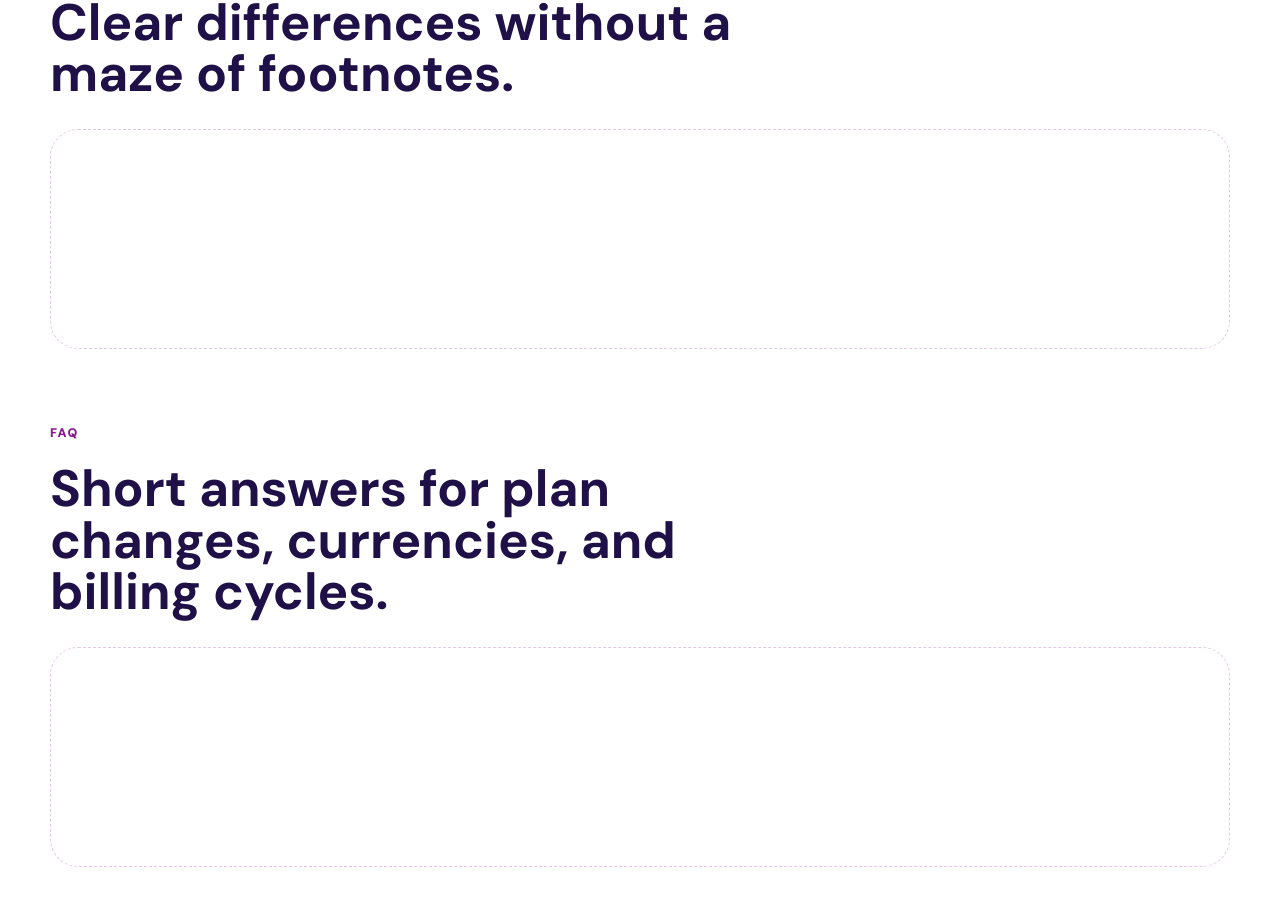
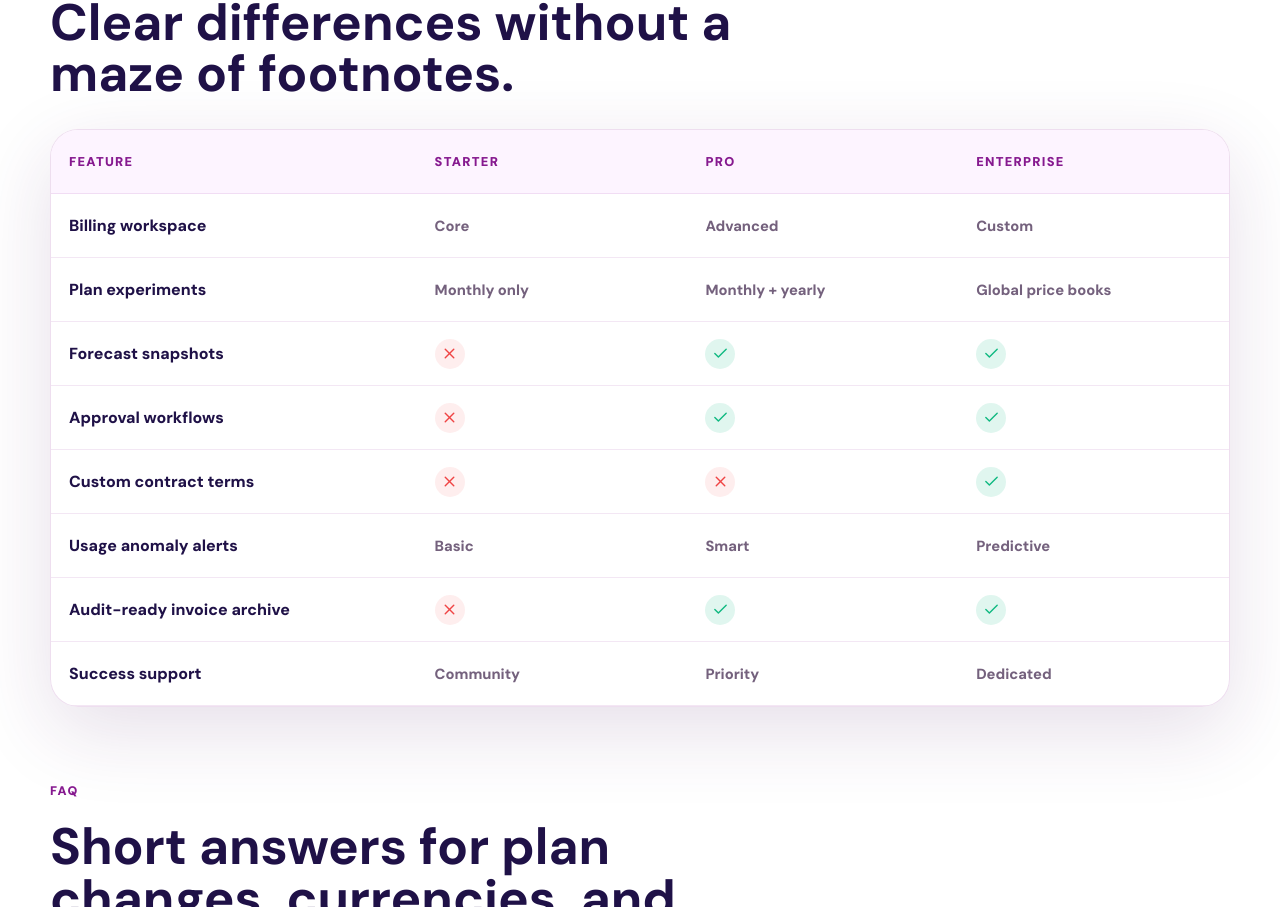
Before and after one commit to ShreeBohara/50-Days-of-Creative-Frontend, a React (Vite) app in the folder day-35-pricing-page/: page / in a window 1280 px wide. Shown: the part 2532-3439 px from the top of the page. Before the commit the page ends 3399 px from the top, so only its background shows below. Built offline with nearby package versions, Linux system fonts and the light colour scheme.

Commit message:
day-35: comparison-matrix — feature table and scroll animations

```diff
--- a/day-35-pricing-page/src/App.css
+++ b/day-35-pricing-page/src/App.css
@@ -398,6 +398,84 @@
   background: rgba(255, 255, 255, 0.56);
 }
 
+.comparison-shell {
+  margin-top: 30px;
+  overflow-x: auto;
+  border: 1px solid rgba(134, 25, 143, 0.14);
+  border-radius: 28px;
+  background: rgba(255, 255, 255, 0.82);
+  box-shadow: var(--shadow);
+}
+
+.comparison-grid {
+  display: grid;
+  grid-template-columns: minmax(220px, 1.35fr) repeat(3, minmax(150px, 1fr));
+  min-width: 760px;
+}
+
+.matrix-head,
+.matrix-row > div {
+  display: flex;
+  align-items: center;
+  min-height: 64px;
+  padding: 16px 18px;
+  border-bottom: 1px solid rgba(134, 25, 143, 0.1);
+}
+
+.matrix-head {
+  position: sticky;
+  top: 0;
+  z-index: 1;
+  color: var(--violet-strong);
+  font-size: 0.8rem;
+  font-weight: 900;
+  letter-spacing: 0.1em;
+  text-transform: uppercase;
+  background: rgba(253, 244, 255, 0.96);
+}
+
+.matrix-row {
+  display: contents;
+}
+
+.matrix-row > div {
+  color: var(--ink);
+  font-weight: 800;
+  transition: background 180ms ease;
+}
+
+.matrix-row:hover > div {
+  background: rgba(249, 115, 22, 0.07);
+}
+
+.matrix-feature {
+  justify-content: flex-start;
+}
+
+.matrix-icon {
+  display: inline-grid;
+  width: 30px;
+  height: 30px;
+  place-items: center;
+  border-radius: 999px;
+}
+
+.matrix-check {
+  color: var(--success);
+  background: rgba(16, 185, 129, 0.13);
+}
+
+.matrix-x {
+  color: var(--danger);
+  background: rgba(239, 68, 68, 0.09);
+}
+
+.matrix-text {
+  color: var(--muted);
+  font-size: 0.92rem;
+  font-weight: 800;
+}
+
 .pricing-grid {
   display: grid;
   grid-template-columns: repeat(3, minmax(0, 1fr));
--- a/day-35-pricing-page/src/App.jsx
+++ b/day-35-pricing-page/src/App.jsx
@@ -10,10 +10,11 @@ import {
 } from 'lucide-react'
 import gsap from 'gsap'
 import { Flip } from 'gsap/Flip'
-import { pricingPlans } from './content'
+import { ScrollTrigger } from 'gsap/ScrollTrigger'
+import { comparisonRows, pricingPlans } from './content'
 import './App.css'
 
-gsap.registerPlugin(Flip)
+gsap.registerPlugin(Flip, ScrollTrigger)
 
 const formatUsd = (value) =>
   new Intl.NumberFormat('en-US', {
@@ -182,6 +183,97 @@ function PricingCard({ plan, billingCycle }) {
   )
 }
 
+function MatrixValue({ value }) {
+  if (typeof value === 'boolean') {
+    return (
+      <span className={`matrix-icon ${value ? 'matrix-check' : 'matrix-x'}`} aria-label={value ? 'Included' : 'Not included'}>
+        {value ? <Check size={17} aria-hidden="true" /> : <X size={17} aria-hidden="true" />}
+      </span>
+    )
+  }
+
+  return <span className="matrix-text">{value}</span>
+}
+
+function ComparisonMatrix() {
+  const matrixRef = useRef(null)
+
+  useEffect(() => {
+    const node = matrixRef.current
+    if (!node) {
+      return undefined
+    }
+
+    const reduceMotion = window.matchMedia('(prefers-reduced-motion: reduce)').matches
+    if (reduceMotion) {
+      return undefined
+    }
+
+    const ctx = gsap.context(() => {
+      gsap.from('.matrix-row', {
+        y: 28,
+        opacity: 0,
+        duration: 0.58,
+        ease: 'power3.out',
+        stagger: 0.08,
+        scrollTrigger: {
+          trigger: node,
+          start: 'top 78%',
+        },
+      })
+
+      gsap.from('.matrix-check', {
+        scale: 0,
+        opacity: 0,
+        duration: 0.38,
+        ease: 'back.out(1.8)',
+        stagger: 0.04,
+        scrollTrigger: {
+          trigger: node,
+          start: 'top 72%',
+        },
+      })
+    }, node)
+
+    return () => ctx.revert()
+  }, [])
+
+  return (
+    <div ref={matrixRef} className="comparison-shell">
+      <div className="comparison-grid" role="table" aria-label="Feature comparison by plan">
+        <div className="matrix-head matrix-feature" role="columnheader">
+          Feature
+        </div>
+        <div className="matrix-head" role="columnheader">
+          Starter
+        </div>
+        <div className="matrix-head" role="columnheader">
+          Pro
+        </div>
+        <div className="matrix-head" role="columnheader">
+          Enterprise
+        </div>
+        {comparisonRows.map((row) => (
+          <div className="matrix-row" role="row" key={row.feature}>
+            <div className="matrix-feature" role="cell">
+              {row.feature}
+            </div>
+            <div role="cell">
+              <MatrixValue value={row.starter} />
+            </div>
+            <div role="cell">
+              <MatrixValue value={row.pro} />
+            </div>
+            <div role="cell">
+              <MatrixValue value={row.enterprise} />
+            </div>
+          </div>
+        ))}
+      </div>
+    </div>
+  )
+}
+
 function App() {
   const [billingCycle, setBillingCycle] = useState('monthly')
   const pricingGridRef = useRef(null)
@@ -297,7 +389,7 @@ function App() {
             <span>Comparison</span>
             <h2 id="compare-title">Clear differences without a maze of footnotes.</h2>
           </div>
-          <div className="surface-placeholder"></div>
+          <ComparisonMatrix />
         </section>
 
         <section id="faq" className="page-section faq-section" aria-labelledby="faq-title">
--- a/day-35-pricing-page/src/content.js
+++ b/day-35-pricing-page/src/content.js
@@ -55,3 +55,54 @@ export const pricingPlans = [
     ],
   },
 ]
+
+export const comparisonRows = [
+  {
+    feature: 'Billing workspace',
+    starter: 'Core',
+    pro: 'Advanced',
+    enterprise: 'Custom',
+  },
+  {
+    feature: 'Plan experiments',
+    starter: 'Monthly only',
+    pro: 'Monthly + yearly',
+    enterprise: 'Global price books',
+  },
+  {
+    feature: 'Forecast snapshots',
+    starter: false,
+    pro: true,
+    enterprise: true,
+  },
+  {
+    feature: 'Approval workflows',
+    starter: false,
+    pro: true,
+    enterprise: true,
+  },
+  {
+    feature: 'Custom contract terms',
+    starter: false,
+    pro: false,
+    enterprise: true,
+  },
+  {
+    feature: 'Usage anomaly alerts',
+    starter: 'Basic',
+    pro: 'Smart',
+    enterprise: 'Predictive',
+  },
+  {
+    feature: 'Audit-ready invoice archive',
+    starter: false,
+    pro: true,
+    enterprise: true,
+  },
+  {
+    feature: 'Success support',
+    starter: 'Community',
+    pro: 'Priority',
+    enterprise: 'Dedicated',
+  },
+]
```
